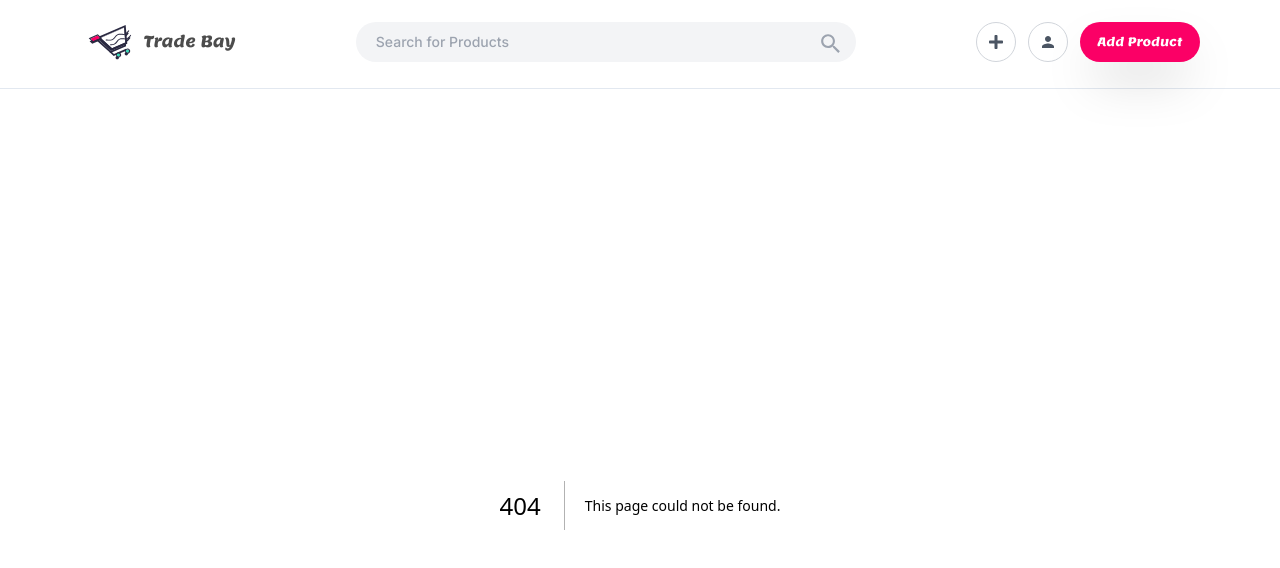
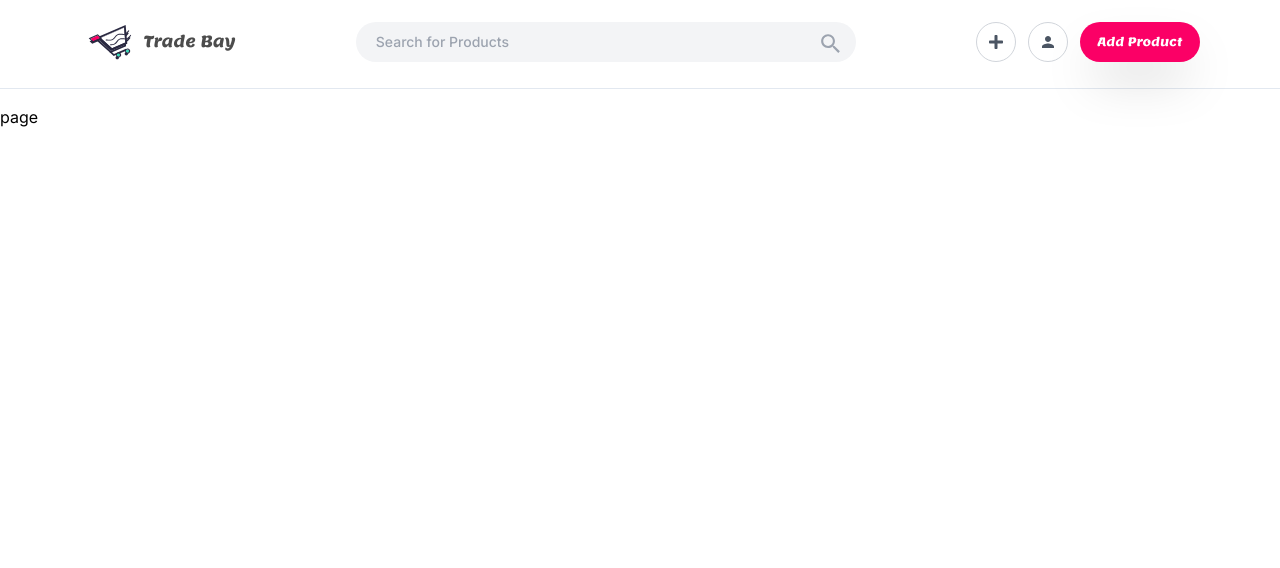
Before and after one commit to d2ni3l/TradeBay, a Next.js app in the folder app/: page /login in a window 1280 px wide. Before the commit this address had no page. Shown: the top 568 px of the page. Built offline with nearby package versions, Linux system fonts and the light colour scheme.

Commit message:
Working on feature: Login with next-auth

```diff
--- /dev/null
+++ b/app/app/login/page.tsx
@@ -0,0 +1,7 @@
+import React from 'react'
+
+export default function page() {
+  return (
+    <div>page</div>
+  )
+}
```
Also changed, not shown: app/app/login/LoginBox.tsx (added).
